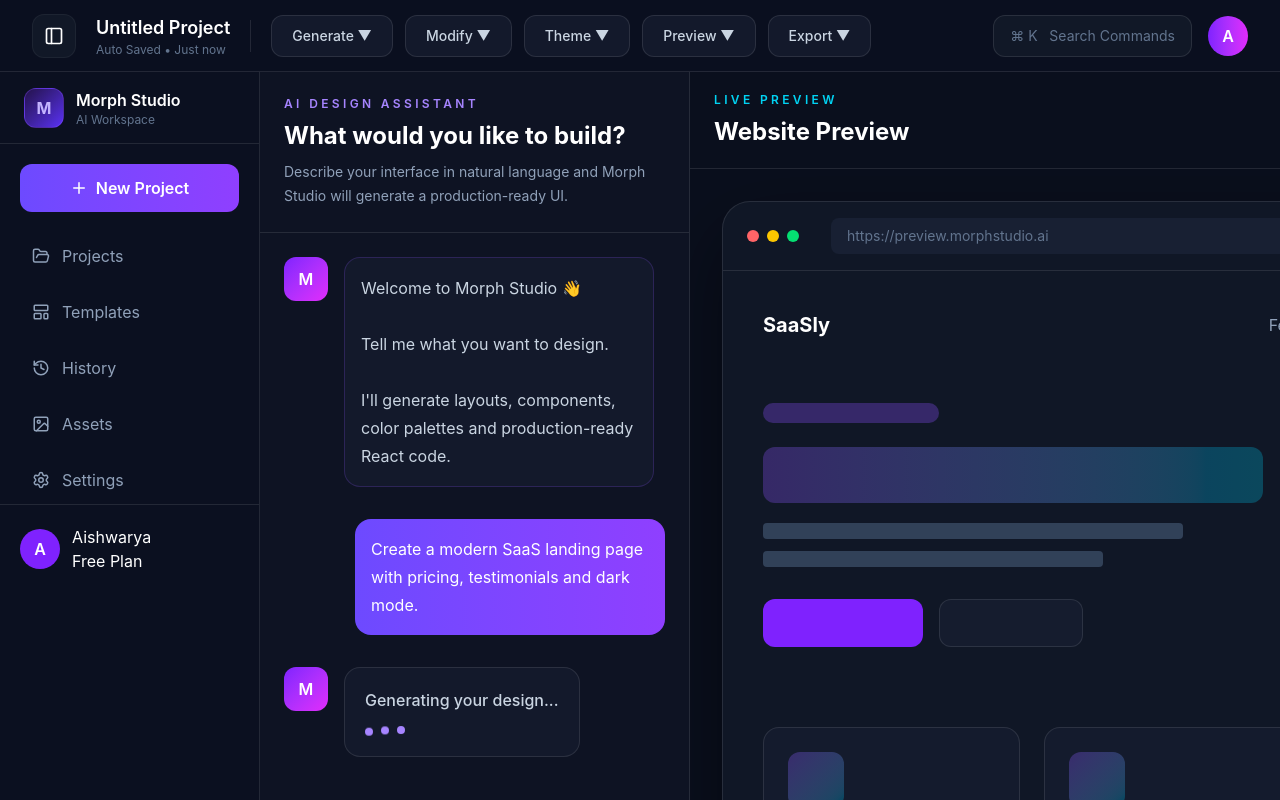
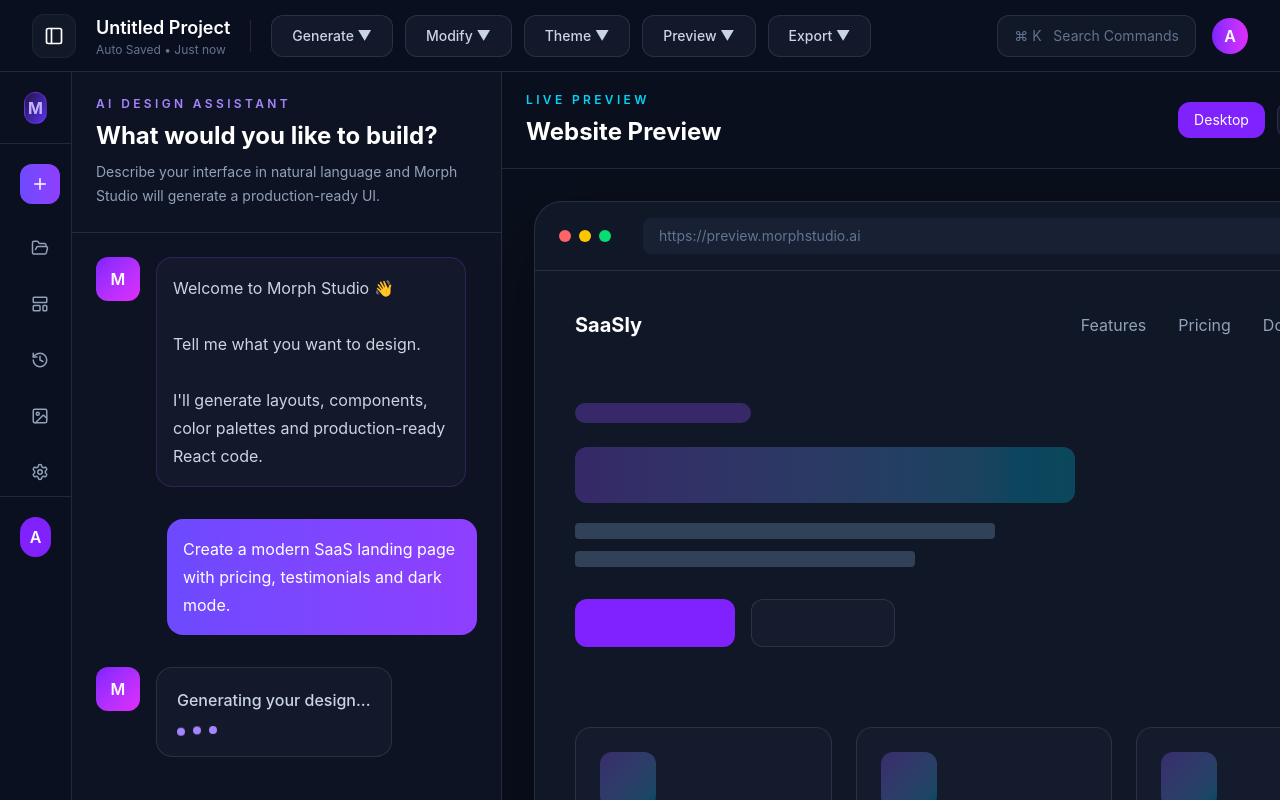
Before and after one commit to aishwaryakhandare-git/Morph-Studio, a React (Vite) app in the folder client/: page /workspace in a window 1280 px wide. Built offline with nearby package versions, Linux system fonts and the light colour scheme.

Commit message:
Sidbar Fixations

```diff
--- a/client/src/pages/Landing/Workspace.tsx
+++ b/client/src/pages/Landing/Workspace.tsx
@@ -24,7 +24,7 @@ const [isGenerating, setIsGenerating] = useState(false);
 
 const [previewTitle, setPreviewTitle] = useState("Website Preview");
 
-const [sidebarOpen, setSidebarOpen] = useState(true);
+const [sidebarOpen, setSidebarOpen] = useState(false);
 
 const handleGenerate = () => {
 
@@ -140,7 +140,7 @@ const handleGenerate = () => {
 
     {/* Avatar */}
 
-    <div className="flex h-10 w-10 items-center justify-center rounded-full bg-gradient-to-r from-violet-600 to-fuchsia-500 font-semibold">
+    <div className="flex h-9 w-9 items-center justify-center rounded-full bg-gradient-to-r from-violet-600 to-fuchsia-500 font-semibold">
 
       A
 
@@ -177,7 +177,7 @@ const handleGenerate = () => {
 
           <div className="flex h-[72px] items-center border-b border-white/10 px-6">
 
-            <div className="flex h-10 w-10 items-center justify-center rounded-xl border border-violet-500/30 bg-gradient-to-br from-[#24124D] to-[#5A31F4]">
+            <div className="flex h-8 w-8 items-center justify-center rounded-xl border border-violet-500/30 bg-gradient-to-br from-[#24124D] to-[#5A31F4]">
                 <span className="font-bold text-violet-300">M</span>
             </div>
 
@@ -199,19 +199,19 @@ const handleGenerate = () => {
 
           <div className="p-5">
 
-            <button className={`flex items-center rounded-xl bg-gradient-to-r
-            from-[#6D4AFF] to-[#8F3FFF] py-3 font-semibold
-            transition hover:brightness-110
-            ${
-            sidebarOpen
-                ? "w-full justify-center gap-2"
-                : "h-12 w-12 justify-center mx-auto"
-            }`}>
-
+            <button
+              className={`flex items-center rounded-xl
+              bg-gradient-to-r from-[#6D4AFF] to-[#8F3FFF]
+              transition
+              ${
+                sidebarOpen
+                  ? "w-full justify-center gap-2 py-3"
+                  : "mx-auto h-10 w-10 justify-center"
+              }`}
+            >
               <Plus size={18} />
 
               {sidebarOpen && "New Project"}
-
             </button>
 
           </div>
```
